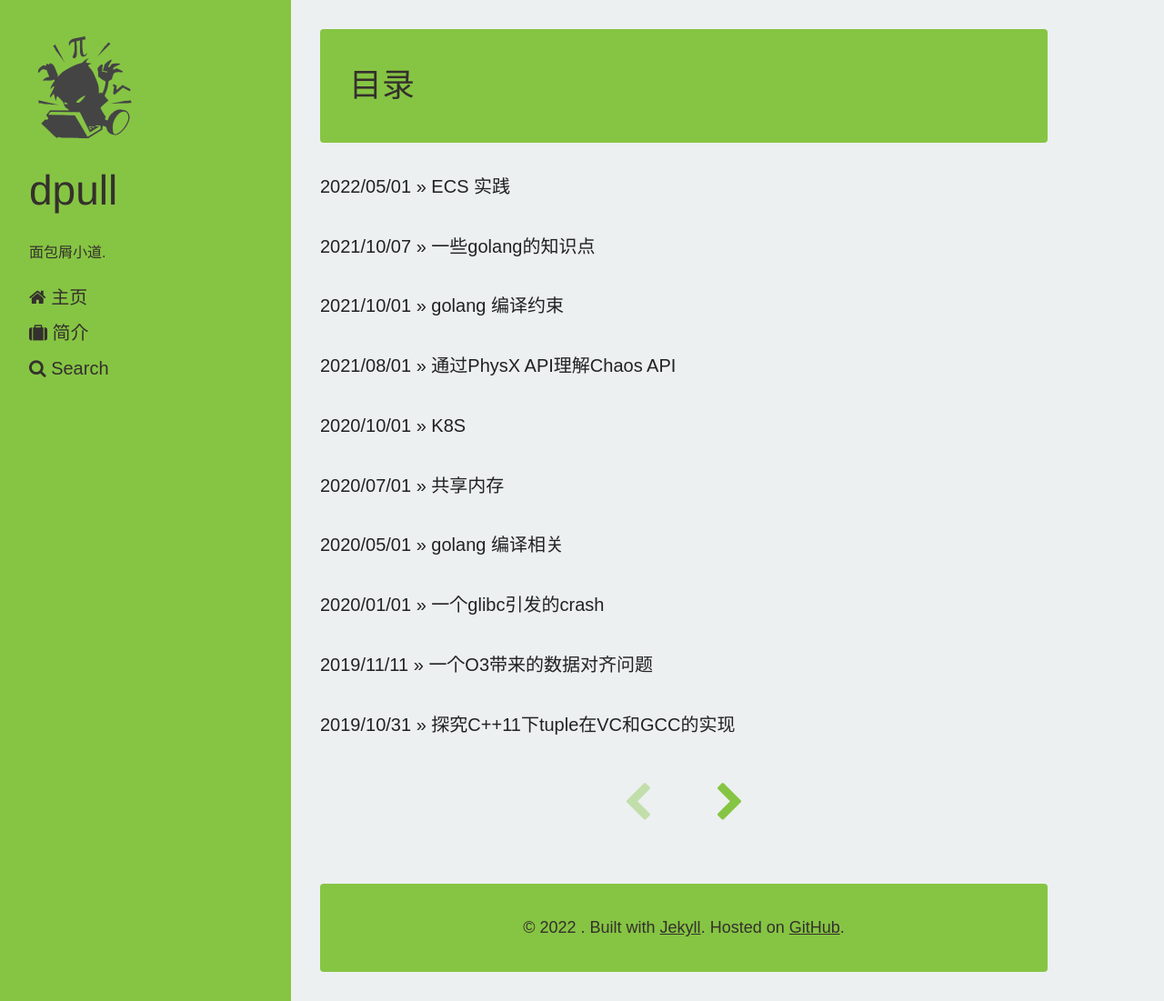
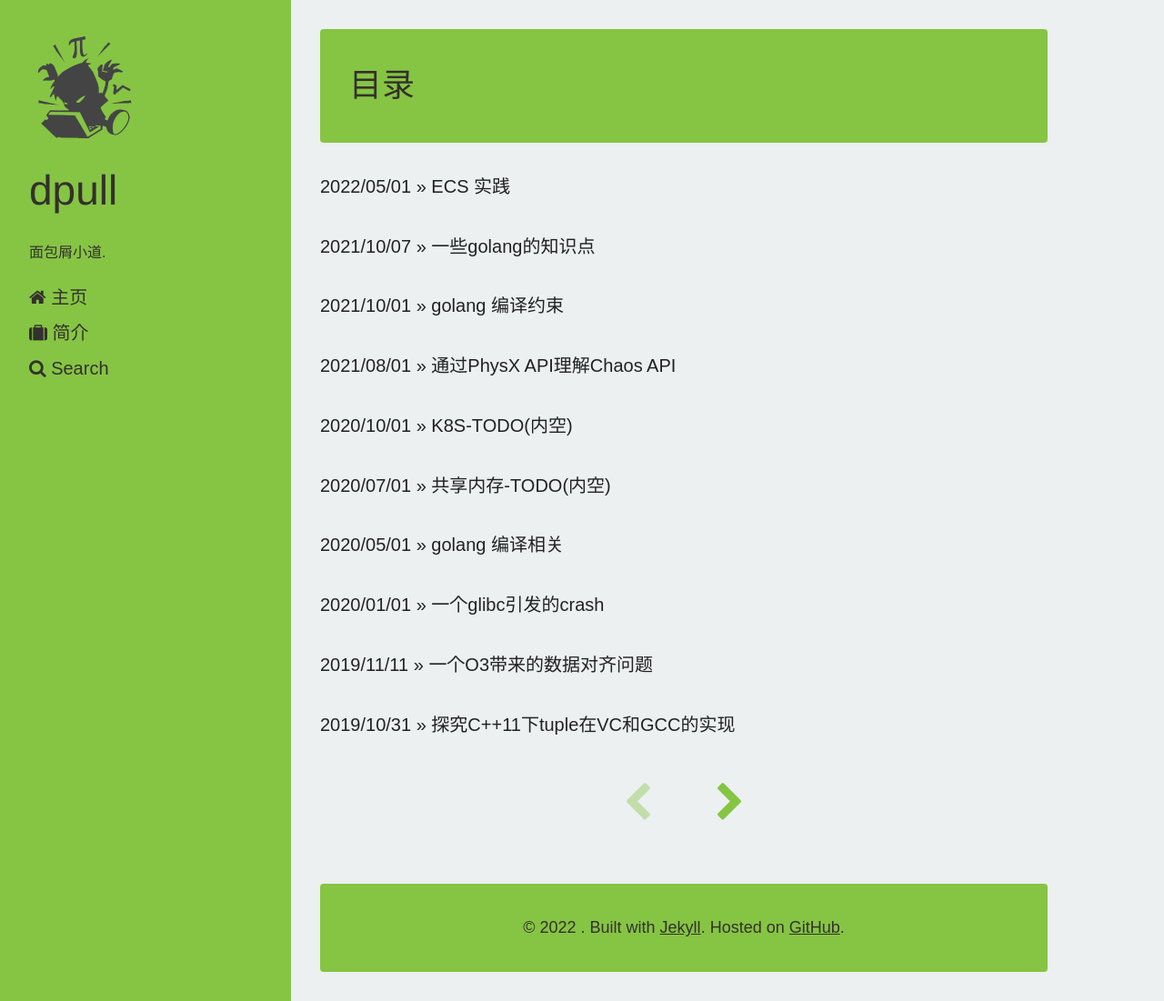
Before and after one commit to dpull/dpull.github.io, a Jekyll site: the page built from index.html, in a window 1280 px wide and 1101 px high. Shown: the whole window at 91% size. Built offline with Jekyll 4.4.1, drawn with Linux system fonts in a browser that asks for light colours; the list of posts is cut into pages by our own code.

Commit message:
add TODO

```diff
--- a/_posts/2020-07-01-shm.md
+++ b/_posts/2020-07-01-shm.md
@@ -1,6 +1,6 @@
 ---
 layout: post
-title: 共享内存
+title: 共享内存-TODO(内空)
 categories: [general]
 tags: []
 ---
--- a/_posts/2020-10-01-k8s.md
+++ b/_posts/2020-10-01-k8s.md
@@ -1,6 +1,6 @@
 ---
 layout: post
-title: K8S
+title: K8S-TODO(内空)
 categories: [general]
 tags: []
 ---
```
